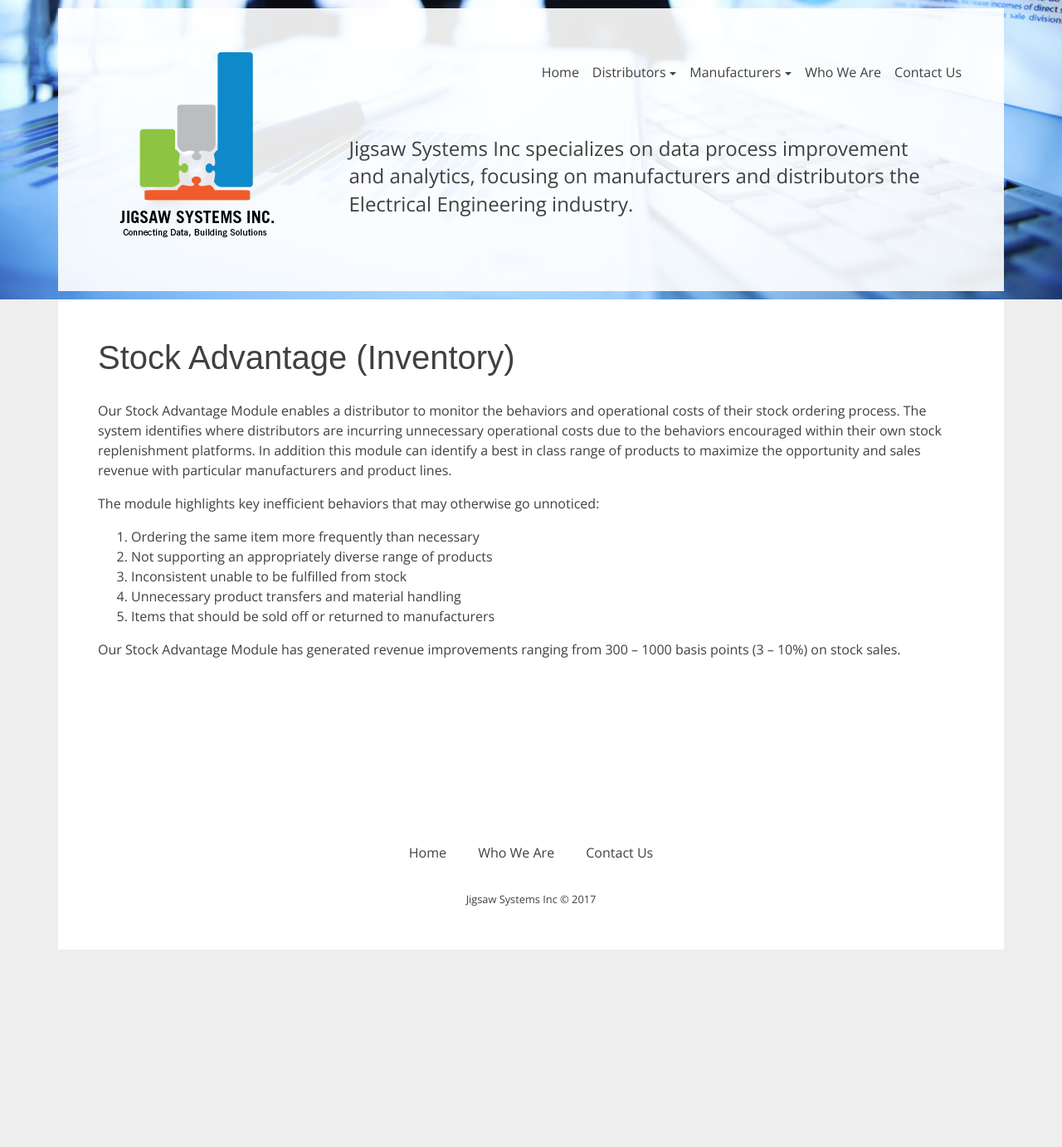
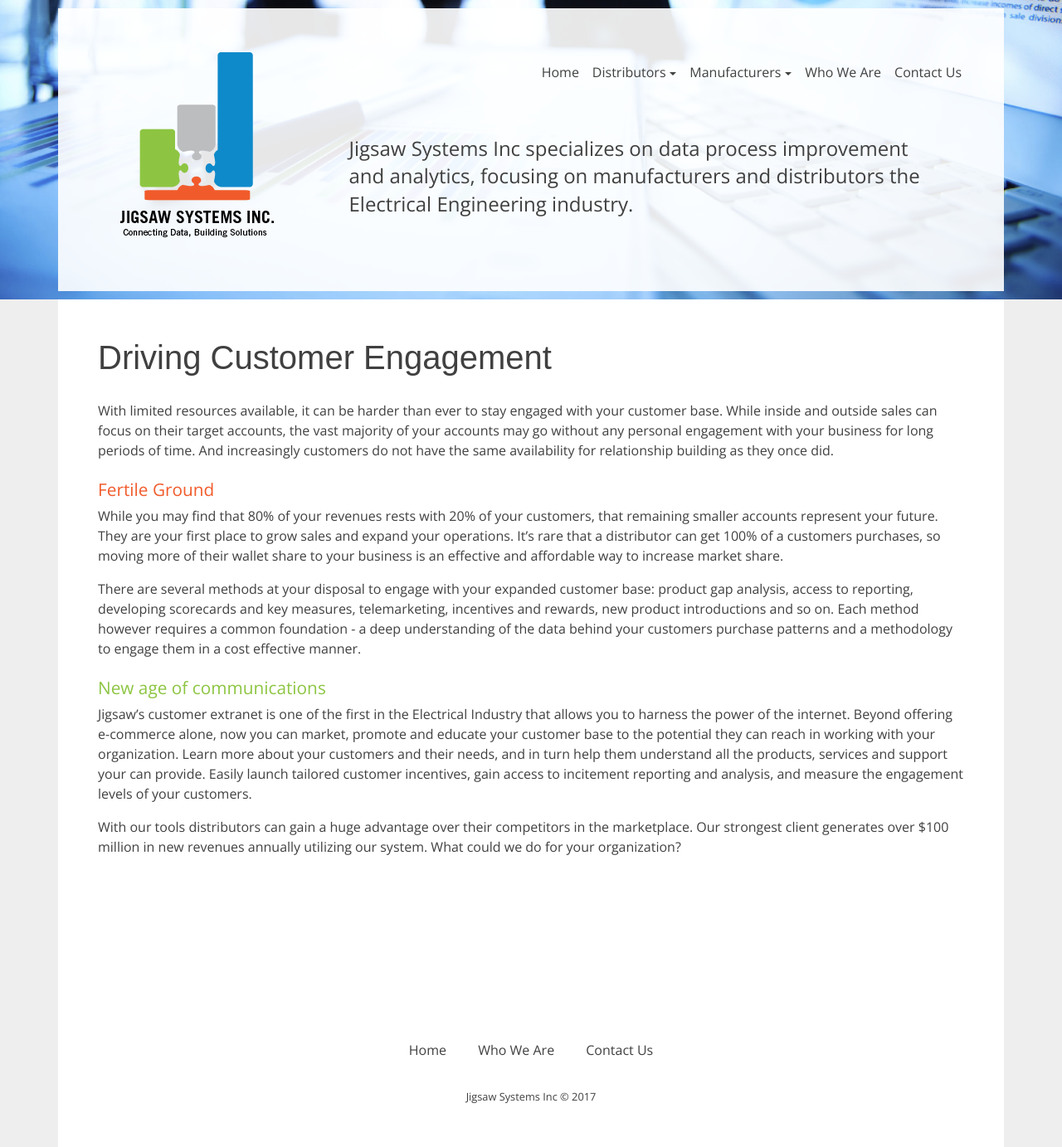
Before and after one commit to Codefully/jigsaw-redo, a Jekyll site: the page built from pages/distributors-customer-engagement.md, in a window 1280 px wide. Shown: the whole page at 83% size. Built offline with Jekyll 4.4.1, drawn with Linux system fonts in a browser that asks for light colours; nearby versions of some CDN libraries; some web fonts are replaced; before the commit the page ends 1145 px from its top, so only the background shows below that.

Commit message:
Updated Distributors Customer Engagement

```diff
--- a/pages/distributors-customer-engagement.md
+++ b/pages/distributors-customer-engagement.md
@@ -4,16 +4,18 @@ permalink: "/distributors/customer-engagement/"
 layout: page
 ---
 
-# Stock Advantage (Inventory)
+# Driving Customer Engagement
 
-Our Stock Advantage Module enables a distributor to monitor the behaviors and operational costs of their stock ordering process. The system identifies where distributors are incurring unnecessary operational costs due to the behaviors encouraged within their own stock replenishment platforms.  In addition this module can identify a best in class range of products to maximize the opportunity and sales revenue with particular manufacturers and product lines.
+With limited resources available, it can be harder than ever to stay engaged with your customer base. While inside and outside sales can focus on their target accounts, the vast majority of your accounts may go without any personal engagement with your business for long periods of time. And increasingly customers do not have the same availability for relationship building as they once did.
 
-The module highlights key inefficient behaviors that may otherwise go unnoticed:
+<h2 class="color-orange mt-2">Fertile Ground</h2>
 
-1.  Ordering the same item more frequently than necessary
-2.  Not supporting an appropriately diverse range of products
-3.  Inconsistent unable to be fulfilled from stock
-4.  Unnecessary product transfers and material handling
-5.  Items that should be sold off or returned to manufacturers
+While you may find that 80% of your revenues rests with 20% of your customers, that remaining smaller accounts represent your future. They are your first place to grow sales and expand your operations. It's rare that a distributor can get 100% of a customers purchases, so moving more of their wallet share to your business is an effective and affordable way to increase market share.
 
-Our Stock Advantage Module has generated revenue improvements ranging from 300 – 1000 basis points (3 – 10%) on stock sales.
+There are several methods at your disposal to engage with your expanded customer base: product gap analysis, access to reporting, developing scorecards and key measures, telemarketing, incentives and rewards, new product introductions and so on. Each method however requires a common foundation - a deep understanding of the data behind your customers purchase patterns and a methodology to engage them in a cost effective manner.
+
+<h2 class="color-green mt-2">New age of communications</h2>
+
+Jigsaw's customer extranet is one of the first in the Electrical Industry that allows you to harness the power of the internet. Beyond offering e-commerce alone, now you can market, promote and educate your customer base to the potential they can reach in working with your organization. Learn more about your customers and their needs, and in turn help them understand all the products, services and support your can provide. Easily launch tailored customer incentives, gain access to incitement reporting and analysis, and measure the engagement levels of your customers.
+
+With our tools distributors can gain a huge advantage over their competitors in the marketplace. Our strongest client generates over $100 million in new revenues annually utilizing our system. What could we do for your organization?
```
